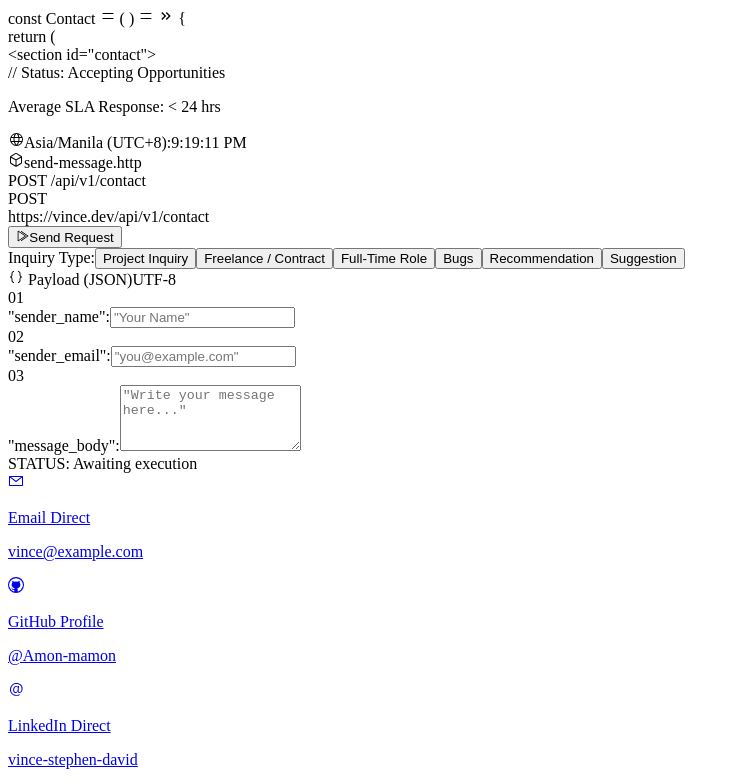
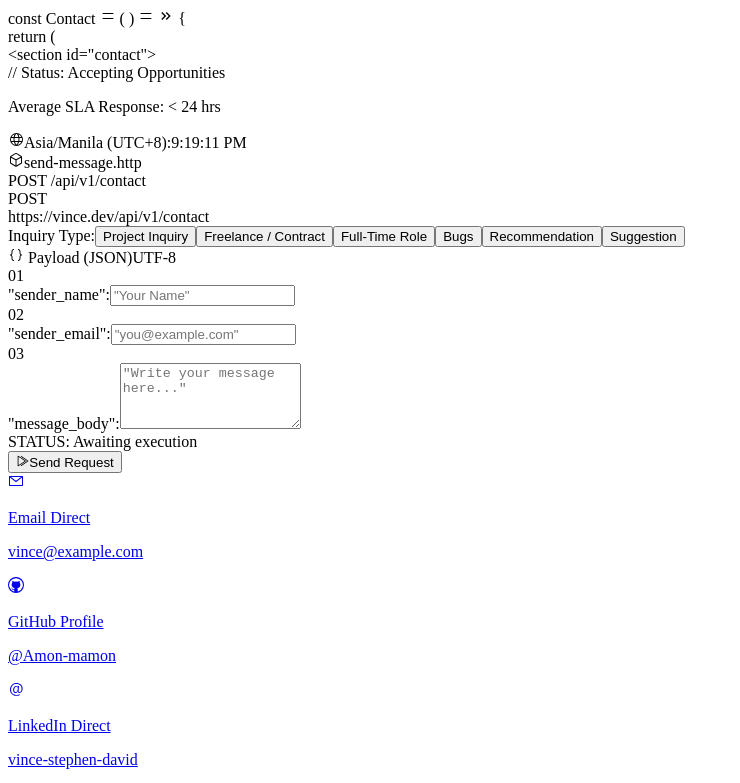
Before and after one commit to Amon-mamon/portfoliov2, a Next.js app: page /contact/Contact in a window 1280 px wide. Shown: the top 783 px of the page, without its empty margins (0-740 px from the left). Built offline with nearby package versions, Linux system fonts and the light colour scheme.

Commit message:
updated 9/25/2026

```diff
--- a/app/(root)/feedback/page.tsx
+++ b/app/(root)/feedback/page.tsx
@@ -287,7 +287,7 @@ export default function FeedbackPage() {
                   >
                     <div className="flex items-center justify-between mb-1.5">
                       <span className="text-[#9cdcfe] font-medium text-xs">
-                        // @{item.name}
+                        @{item.name}
                       </span>
                       <div className="flex items-center gap-1 text-amber-400">
                         <span className="text-[10px] font-bold">{item.rating}.0</span>
--- a/components/github-activity.tsx
+++ b/components/github-activity.tsx
@@ -68,7 +68,8 @@ export default function GitHubActivity({ username }: { username: string }) {
         <div className="flex items-center gap-2">
           <span className="text-[#569cd6]">03.</span>
           <span className="text-[#808080]">.git/</span>
-          <span className="text-[#ce9178]">activity_log.graphql</span>
+          <span className="text-[#ce9178]">activity_log.graphql /</span>
+          <span className="text-[#ce9178] text-[11px]">  2026</span>
         </div>
 
         <div className="flex items-center gap-2 text-[10px] text-[#6a9955]">
--- a/pages/contact/Contact.tsx
+++ b/pages/contact/Contact.tsx
@@ -143,14 +143,6 @@ export default function Contact() {
                 <div className="flex-1 bg-[#1e1e1e] border border-[#3c3c3c] rounded px-3 py-1.5 text-[#ce9178] text-xs truncate">
                   https://vince.dev/api/v1/contact
                 </div>
-                <button
-                  onClick={handleSubmit}
-                  disabled={status === 'loading'}
-                  className="flex items-center justify-center gap-2 bg-[#0e639c] hover:bg-[#1177bb] text-white px-5 py-2 rounded font-semibold transition-colors disabled:bg-[#3c3c3c] shrink-0"
-                >
-                  <VscRunAll className={`text-base ${status === 'loading' ? 'animate-spin' : ''}`} />
-                  <span>{status === 'loading' ? 'Sending...' : 'Send Request'}</span>
-                </button>
               </div>
 
               {/* Inquiry Type Selectors */}
@@ -246,6 +238,7 @@ export default function Contact() {
               </div>
 
               {/* Response Console Status Bar */}
+              <div className='flex items-center justify-between'>
                   <div className="bg-[#1e1e1e] border border-[#2b2b2b] p-3 rounded flex items-center justify-between min-h-[42px]">
                       <div className="text-[11px] text-[#808080]">
                         STATUS: {status === 'idle' && <span>Awaiting execution</span>}
@@ -264,6 +257,15 @@ export default function Contact() {
                           <VscError /> Failed to send message.
                         </p>
                       )}
+                  </div>
+                  <button
+                  onClick={handleSubmit}
+                  disabled={status === 'loading'}
+                  className="flex items-center justify-center gap-2 bg-[#0e639c] hover:bg-[#1177bb] text-white px-5 py-2 rounded font-semibold transition-colors disabled:bg-[#3c3c3c] shrink-0"
+                >
+                  <VscRunAll className={`text-base ${status === 'loading' ? 'animate-spin' : ''}`} />
+                  <span>{status === 'loading' ? 'Sending...' : 'Send Request'}</span>
+                </button>
               </div>
             </form>
           </div>
```
Also changed, not shown: app/globals.css (+14 -0 lines). Lines whose indentation alone changed are shown as unchanged.
